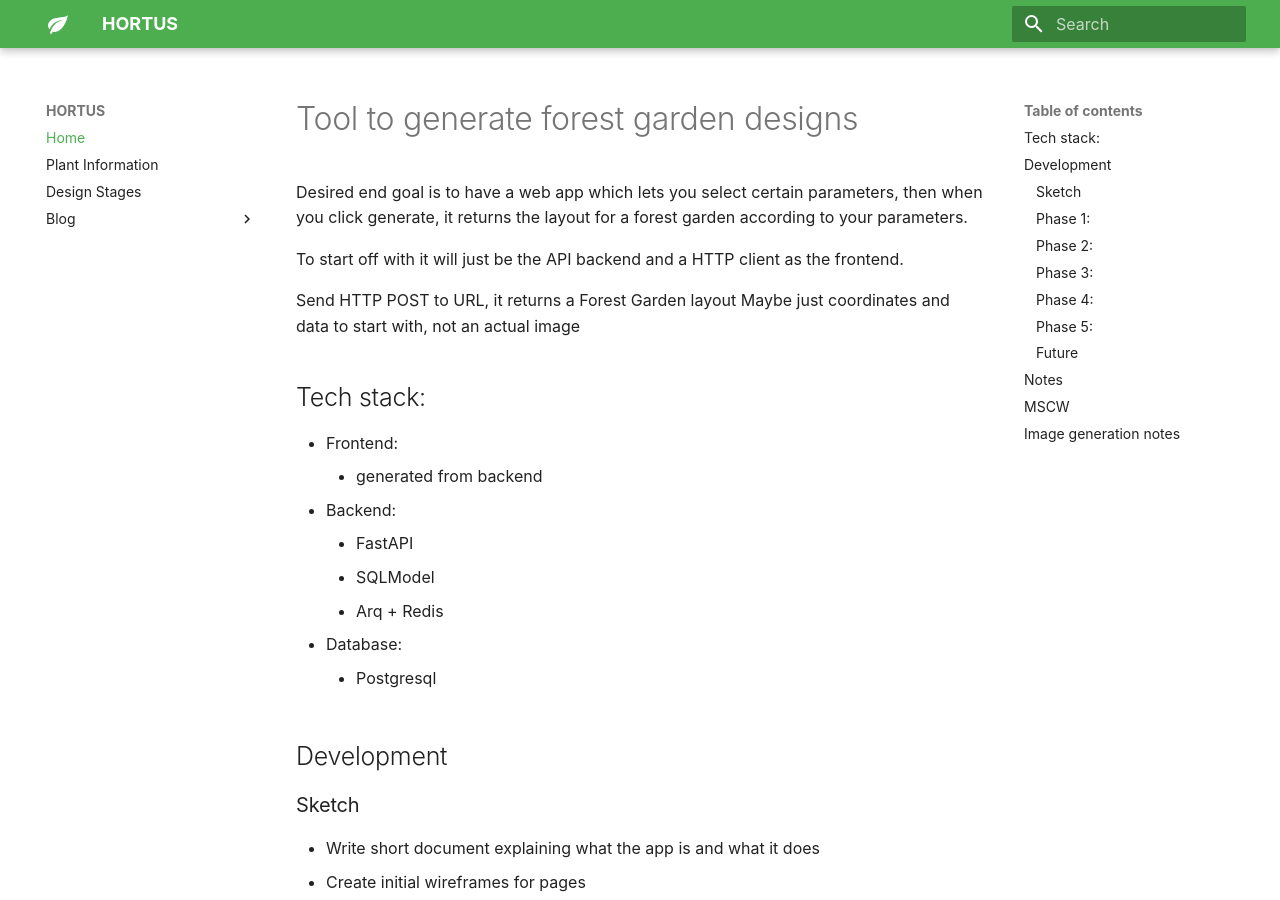
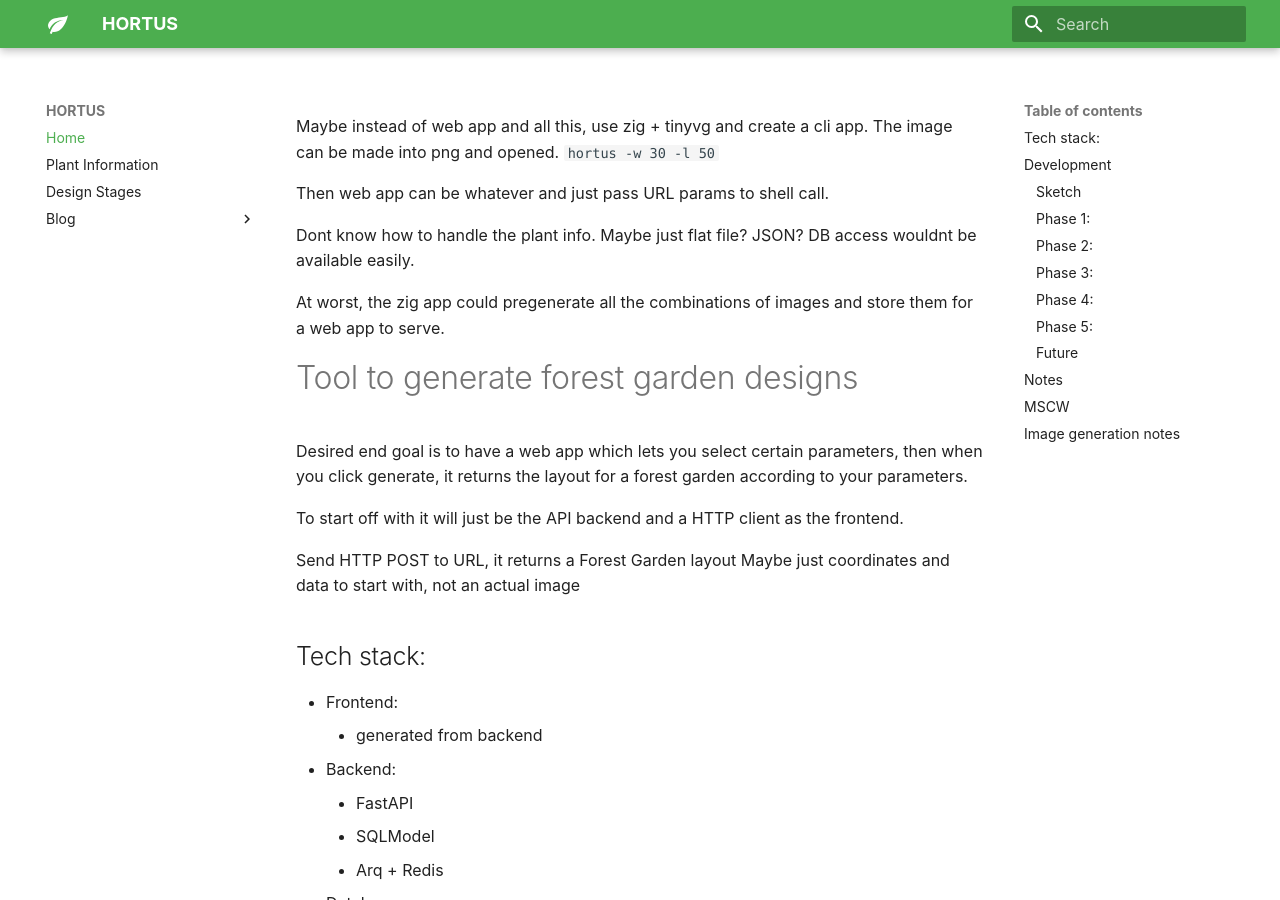
Before and after one commit to omussell/hortus, an MkDocs documentation site: the page built from docs/docs/index.md, in a window 1280 px wide and 900 px high. Built offline with MkDocs 1.6.1 and Material for MkDocs 9.7.7, drawn with Linux system fonts in a browser that asks for light colours.

Commit message:
Maybe use zig and create a cli app

```diff
--- a/docs/docs/index.md
+++ b/docs/docs/index.md
@@ -1,3 +1,12 @@
+Maybe instead of web app and all this, use zig + tinyvg and create a cli app. The image can be made into png and opened. `hortus -w 30 -l 50`
+
+Then web app can be whatever and just pass URL params to shell call.
+
+Dont know how to handle the plant info. Maybe just flat file? JSON? DB access wouldnt be available easily.
+
+At worst, the zig app could pregenerate all the combinations of images and store them for a web app to serve.
+
+
 # Tool to generate forest garden designs
 
 Desired end goal is to have a web app which lets you select certain parameters, then when you click generate, it returns the layout for a forest garden according to your parameters.
```
